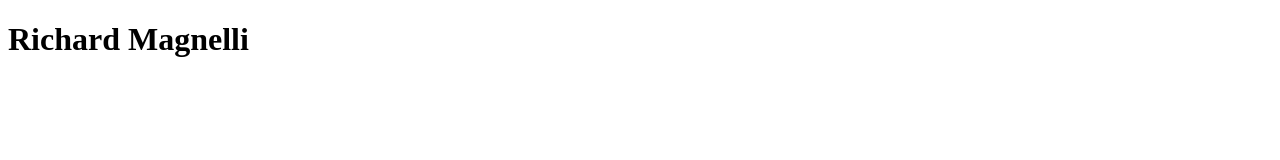
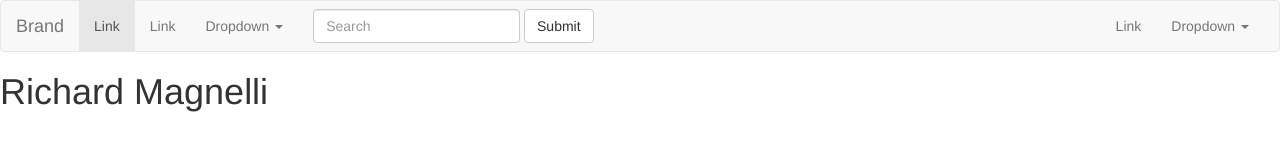
Before and after one commit to rmagnelli1/rmagnelli1.github.io, a plain HTML site: page index.html in a window 1280 px wide. Drawn offline with nearby package versions, Linux system fonts and the light colour scheme.

Commit message:
Bootstrap test

```diff
--- /dev/null
+++ b/dickmags.css
@@ -0,0 +1,32 @@
+/* Generated by Font Squirrel (http://www.fontsquirrel.com) on January 22, 2015 */
+
+
+
+@font-face {
+    font-family: 'raconteur_nfregular';
+    src: url('raconteurnf-webfont.eot');
+    src: url('raconteurnf-webfont.eot?#iefix') format('embedded-opentype'),
+         url('raconteurnf-webfont.woff2') format('woff2'),
+         url('raconteurnf-webfont.woff') format('woff'),
+         url('raconteurnf-webfont.ttf') format('truetype'),
+         url('raconteurnf-webfont.svg#raconteur_nfregular') format('svg');
+    font-weight: normal;
+    font-style: normal;
+
+}
+
+
+
+
+@font-face {
+    font-family: 'parisishregular';
+    src: url('parisish-webfont.eot');
+    src: url('parisish-webfont.eot?#iefix') format('embedded-opentype'),
+         url('parisish-webfont.woff2') format('woff2'),
+         url('parisish-webfont.woff') format('woff'),
+         url('parisish-webfont.ttf') format('truetype'),
+         url('parisish-webfont.svg#parisishregular') format('svg');
+    font-weight: normal;
+    font-style: normal;
+
+}
--- a/index.html
+++ b/index.html
@@ -1,6 +1,77 @@
 <!DOCTYPE html>
 <html>
+
+<head>
+	<meta charset="utf-8">
+	<meta name="viewport" content="width=device-width, initial-scale=1">
+	<!--
+	sets the page to be the width of the device viewing, with no zoom
+	-->
+
+	<link rel="stylesheet" href="http://maxcdn.bootstrapcdn.com/bootstrap/3.2.0/css/bootstrap.min.css">
+	<script src="https://ajax.googleapis.com/ajax/libs/jquery/1.11.1/jquery.min.js"></script>
+	<script src="http://maxcdn.bootstrapcdn.com/bootstrap/3.2.0/js/bootstrap.min.js"></script>
+<title>Richard Magnelli</title>
+
+<link rel="stylesheet" href="dickmags.css">
+
+</head>
+
 <body>
+
+<nav class="navbar navbar-default">
+  <div class="container-fluid">
+    <!-- Brand and toggle get grouped for better mobile display -->
+    <div class="navbar-header">
+      <button type="button" class="navbar-toggle collapsed" data-toggle="collapse" data-target="#bs-example-navbar-collapse-1" aria-expanded="false">
+        <span class="sr-only">Toggle navigation</span>
+        <span class="icon-bar"></span>
+        <span class="icon-bar"></span>
+        <span class="icon-bar"></span>
+      </button>
+      <a class="navbar-brand" href="#">Brand</a>
+    </div>
+
+    <!-- Collect the nav links, forms, and other content for toggling -->
+    <div class="collapse navbar-collapse" id="bs-example-navbar-collapse-1">
+      <ul class="nav navbar-nav">
+        <li class="active"><a href="#">Link <span class="sr-only">(current)</span></a></li>
+        <li><a href="#">Link</a></li>
+        <li class="dropdown">
+          <a href="#" class="dropdown-toggle" data-toggle="dropdown" role="button" aria-haspopup="true" aria-expanded="false">Dropdown <span class="caret"></span></a>
+          <ul class="dropdown-menu">
+            <li><a href="#">Action</a></li>
+            <li><a href="#">Another action</a></li>
+            <li><a href="#">Something else here</a></li>
+            <li role="separator" class="divider"></li>
+            <li><a href="#">Separated link</a></li>
+            <li role="separator" class="divider"></li>
+            <li><a href="#">One more separated link</a></li>
+          </ul>
+        </li>
+      </ul>
+      <form class="navbar-form navbar-left">
+        <div class="form-group">
+          <input type="text" class="form-control" placeholder="Search">
+        </div>
+        <button type="submit" class="btn btn-default">Submit</button>
+      </form>
+      <ul class="nav navbar-nav navbar-right">
+        <li><a href="#">Link</a></li>
+        <li class="dropdown">
+          <a href="#" class="dropdown-toggle" data-toggle="dropdown" role="button" aria-haspopup="true" aria-expanded="false">Dropdown <span class="caret"></span></a>
+          <ul class="dropdown-menu">
+            <li><a href="#">Action</a></li>
+            <li><a href="#">Another action</a></li>
+            <li><a href="#">Something else here</a></li>
+            <li role="separator" class="divider"></li>
+            <li><a href="#">Separated link</a></li>
+          </ul>
+        </li>
+      </ul>
+    </div><!-- /.navbar-collapse -->
+  </div><!-- /.container-fluid -->
+</nav>
 
 <h1>Richard Magnelli</h1>
 <p></p>
```
